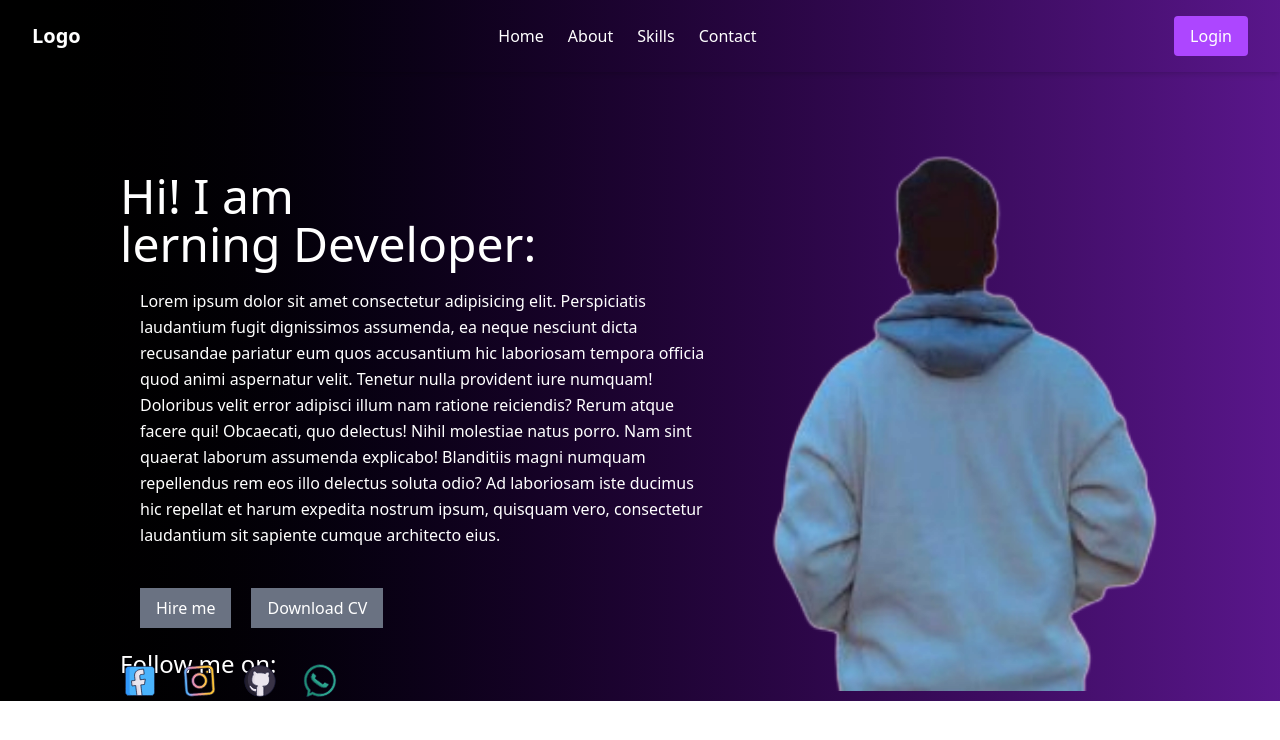
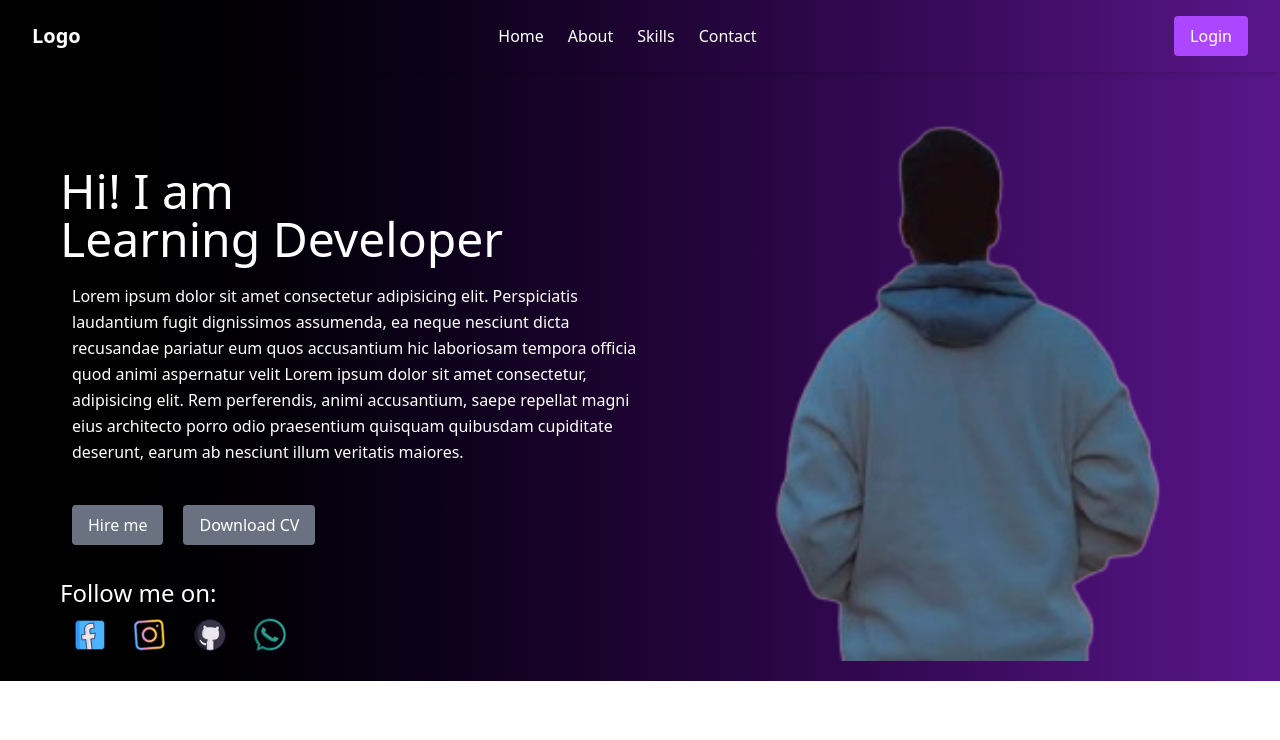
Before and after one commit to Alans123456/my_portfolio, a React (Vite) app: page / in a window 1280 px wide. Shown: the top 740 px of the page. Built offline with nearby package versions, Linux system fonts and the light colour scheme.

Commit message:
update new

```diff
--- a/src/App.jsx
+++ b/src/App.jsx
@@ -1,37 +1,16 @@
 import "./App.css";
 import Front from "./Component/Front";
 import Nav from "./Component/Nav";
-import Lottie from "lottie-react";
-import animationData from "./Animation/FaceBook.json";
-import instagramAnim from "./Animation/Instagram.json";
-import GitHub from "./Animation/GitHub.json";
-import WhatsApp from "./Animation/WhatsApp.json";
+
 function App() {
   return (
     <>
-      <div className="w-full m-h-screen flex-col bg-gradient-to-r from-black to-purple-900 ">
+      <div
+        className="w-full m-h-screen flex-col
+       bg-gradient-to-r from-black to-purple-900 "
+      >
         <Nav navItems={["Home", "About", "Skills", "Contact"]} />
         <Front />
-        <Lottie
-          className="h-10 w-10 ml-30 mt-[-30px]"
-          animationData={animationData}
-          loop={true}
-        />
-        <Lottie
-          animationData={instagramAnim}
-          loop={true}
-          className="h-10 w-10 ml-45 mt-[-40px]"
-        />
-        <Lottie
-          animationData={GitHub}
-          loop={true}
-          className="h-10 w-10 ml-60 mt-[-40px]"
-        />
-        <Lottie
-          animationData={WhatsApp}
-          loop={true}
-          className="h-10 w-10 ml-75 mt-[-40px]"
-        />
       </div>
     </>
   );
--- a/src/Component/Front.jsx
+++ b/src/Component/Front.jsx
@@ -1,43 +1,68 @@
 import React from "react";
+import Lottie from "lottie-react";
+import animationData from "../Animation/FaceBook.json";
+import instagramAnim from "../Animation/Instagram.json";
+import GitHub from "../Animation/GitHub.json";
+import WhatsApp from "../Animation/WhatsApp.json";
 
 export default function Front() {
   return (
-    <>
-      <div className="flex justify-between item-center text-white">
-        <div>
-          <h2 className="text-5xl ml-30 mt-25">
-            Hi! I am <br />
-            lerning Developer:
-          </h2>
-          <p className="leading-relaxed max-w-[600px] ml-35 mt-5">
-            Lorem ipsum dolor sit amet consectetur adipisicing elit.
-            Perspiciatis laudantium fugit dignissimos assumenda, ea neque
-            nesciunt dicta recusandae pariatur eum quos accusantium hic
-            laboriosam tempora officia quod animi aspernatur velit. Tenetur
-            nulla provident iure numquam! Doloribus velit error adipisci illum
-            nam ratione reiciendis? Rerum atque facere qui! Obcaecati, quo
-            delectus! Nihil molestiae natus porro. Nam sint quaerat laborum
-            assumenda explicabo! Blanditiis magni numquam repellendus rem eos
-            illo delectus soluta odio? Ad laboriosam iste ducimus hic repellat
-            et harum expedita nostrum ipsum, quisquam vero, consectetur
-            laudantium sit sapiente cumque architecto eius.
-          </p>
-          <button className="bg-gray-500 px-4 py-2 ml-35 mt-10">Hire me</button>
-          <button className="bg-gray-500 px-4 py-2 ml-5 mt-10">
-            Download CV
+    <div className="flex flex-col md:flex-row justify-between items-center text-white p-5 mt-[70px]">
+      {/* Text Section */}
+      <div className="md:w-1/2 md:ml-[40px]">
+        <h2 className="text-5xl mt-6 md:mt-0">
+          Hi! I am <br />
+          Learning Developer
+        </h2>
+        <p className="leading-relaxed max-w-xl mt-5 md:ml-3">
+          Lorem ipsum dolor sit amet consectetur adipisicing elit. Perspiciatis
+          laudantium fugit dignissimos assumenda, ea neque nesciunt dicta
+          recusandae pariatur eum quos accusantium hic laboriosam tempora
+          officia quod animi aspernatur velit Lorem ipsum dolor sit amet
+          consectetur, adipisicing elit. Rem perferendis, animi accusantium,
+          saepe repellat magni eius architecto porro odio praesentium quisquam
+          quibusdam cupiditate deserunt, earum ab nesciunt illum veritatis
+          maiores.
+        </p>
+        <div className="mt-10 md:ml-3">
+          <button className="bg-gray-500 px-4 py-2 mr-5 rounded">
+            Hire me
           </button>
-          <div>
-            <h2 className="ml-30 mt-5 text-2xl">Follow me on:</h2>
-          </div>
+          <button className="bg-gray-500 px-4 py-2 rounded">Download CV</button>
         </div>
-        <div>
-          <img
-            src="My.png"
-            alt=""
-            className="w-[500px]   mr-[100px] mt-10 brightness-160"
+        <h2 className="mt-8 text-2xl">Follow me on:</h2>
+        <div className="mt-9 ml-[-110px]">
+          <Lottie
+            className="h-10 w-10 ml-30 mt-[-30px]"
+            animationData={animationData}
+            loop={true}
+          />
+          <Lottie
+            animationData={instagramAnim}
+            loop={true}
+            className="h-10 w-10 ml-45 mt-[-40px]"
+          />
+          <Lottie
+            animationData={GitHub}
+            loop={true}
+            className="h-10 w-10 ml-60 mt-[-40px]"
+          />
+          <Lottie
+            animationData={WhatsApp}
+            loop={true}
+            className="h-10 w-10 ml-75 mt-[-40px]"
           />
         </div>
       </div>
-    </>
+
+      {/* Image Section */}
+      <div className="md:w-1/2 mt-10 md:mt-[-80px] flex justify-center">
+        <img
+          src="My.png"
+          alt="Profile"
+          className="w-[300px] md:w-[500px] brightness-110"
+        />
+      </div>
+    </div>
   );
 }
```
